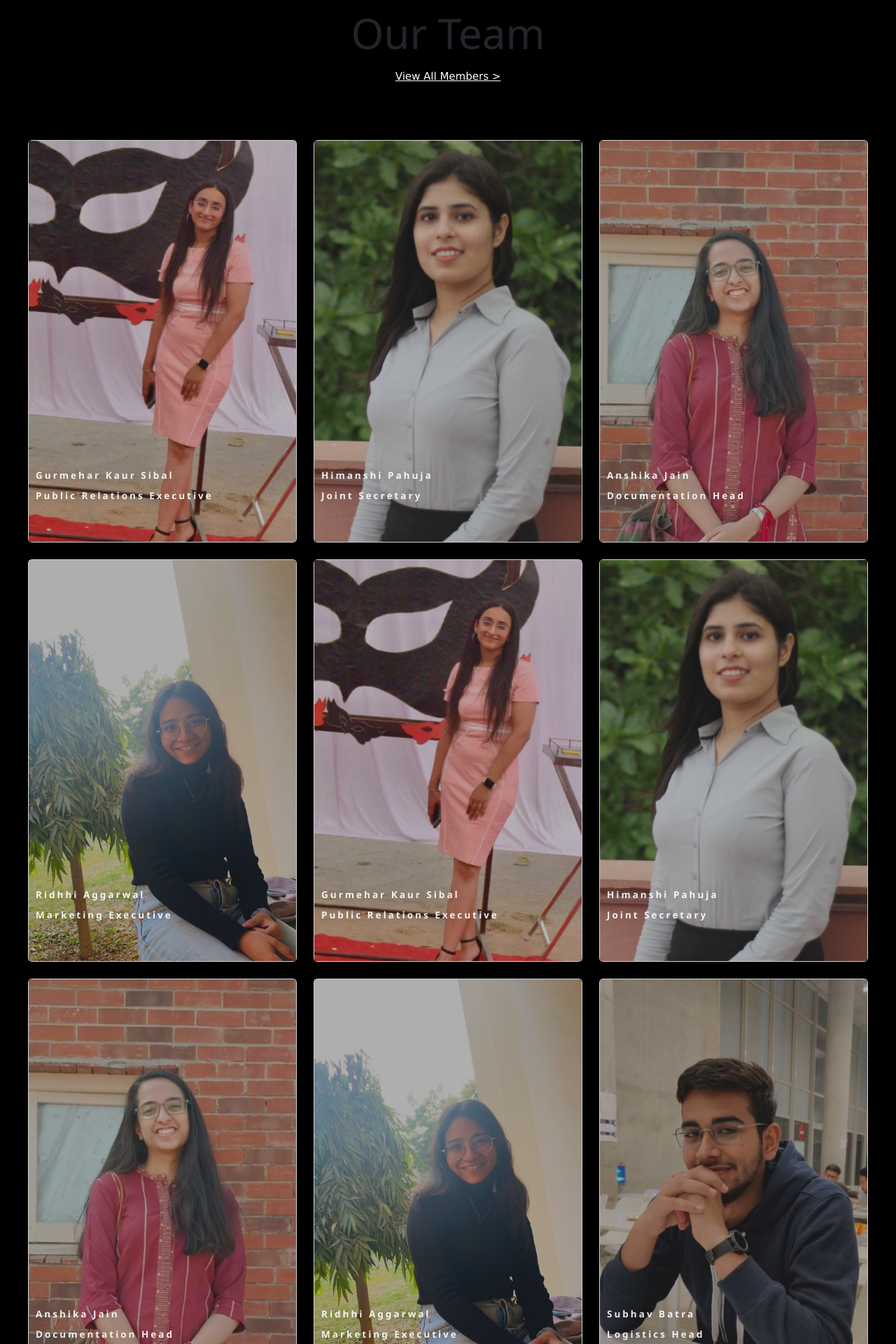
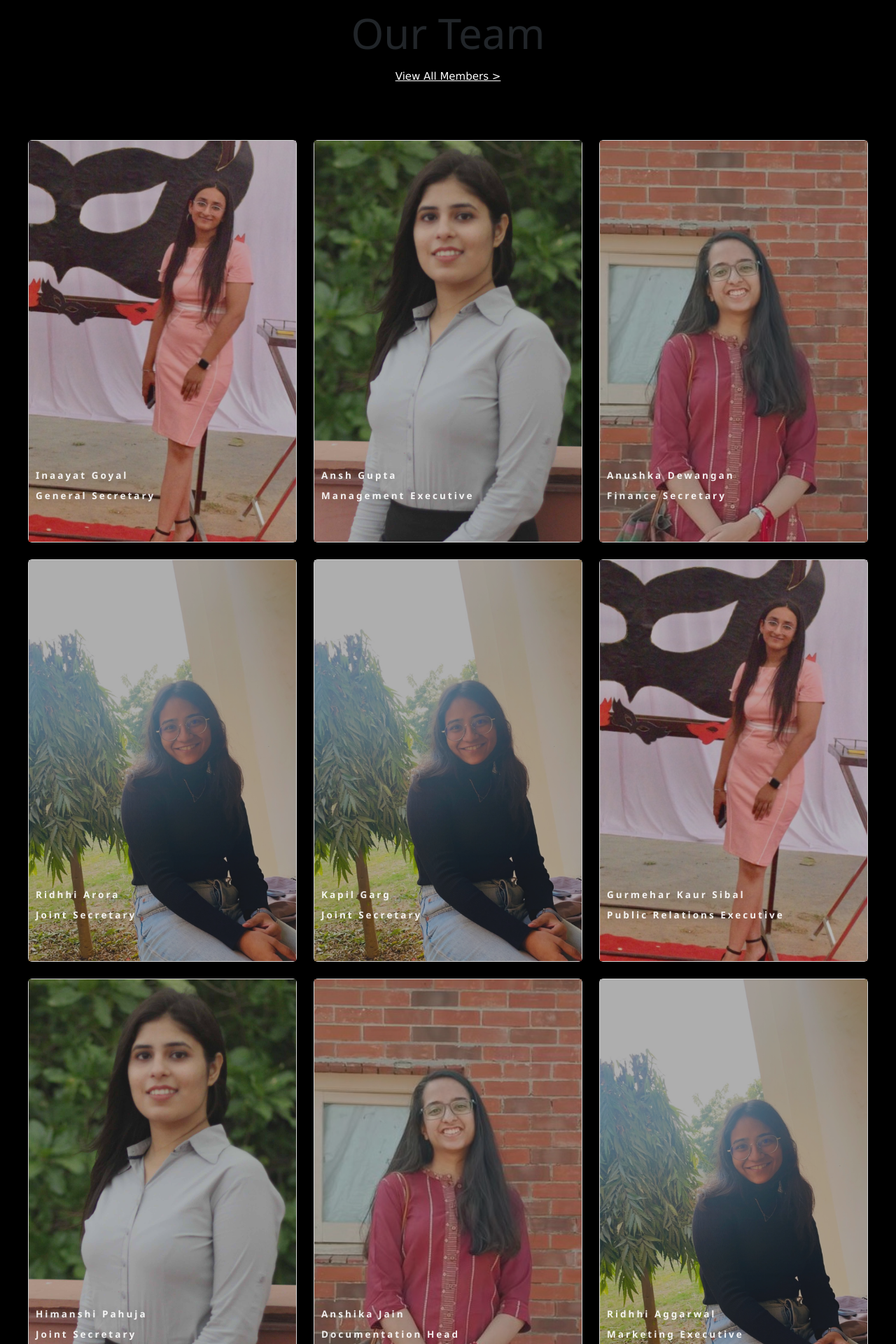
Before and after one commit to Avirat201189221/Hackonix-2022, a Django app: page /our-team in a window 1280 px wide. Shown: the part 49-1969 px from the top of the page at 70% size. Run offline with Django 4.2, Linux system fonts and the light colour scheme; some libraries are stand-ins or nearby versions.

Commit message:
add EB section

```diff
--- a/Hackonix-Website/templates/our-team.html
+++ b/Hackonix-Website/templates/our-team.html
@@ -58,8 +58,8 @@
                     class="fa fa-linkedin"></i></a>
                 <a href="https://github.com/GKSibal" style="color:white;"><i class="fa fa-github"></i></a>
               </div>
-              <h3 class="card__heading">Gurmehar Kaur Sibal</h3>
-              <h3 class="card__heading">Public Relations Executive</h3>
+              <h3 class="card__heading">Inaayat Goyal</h3>
+              <h3 class="card__heading">General Secretary</h3>
             </div>
           </div>
 
@@ -77,8 +77,8 @@
                     class="fa fa-linkedin"></i></a>
                 <a href="https://github.com/Himanshipahuja" style="color:white;"><i class="fa fa-github"></i></a>
               </div>
-              <h3 class="card__heading">Himanshi Pahuja</h3>
-              <h3 class="card__heading">Joint Secretary</h3>
+              <h3 class="card__heading">Ansh Gupta </h3>
+              <h3 class="card__heading">Management Executive</h3>
             </div>
           </div>
 
@@ -96,8 +96,8 @@
                     class="fa fa-linkedin"></i></a>
                 <a href="https://github.com/AnshikaJain2405" style="color:white;"><i class="fa fa-github"></i></a>
               </div>
-              <h3 class="card__heading">Anshika Jain</h3>
-              <h3 class="card__heading">Documentation Head</h3>
+              <h3 class="card__heading">Anushka Dewangan</h3>
+              <h3 class="card__heading">Finance Secretary</h3>
             </div>
           </div>
 
@@ -114,10 +114,31 @@
                     class="fa fa-linkedin"></i></a>
                 <a href="https://github.com/ridhhi794" style="color:white;"><i class="fa fa-github"></i></a>
               </div>
-              <h3 class="card__heading">Ridhhi Aggarwal</h3>
-              <h3 class="card__heading">Marketing Executive</h3>
+              <h3 class="card__heading">Ridhhi Arora</h3>
+              <h3 class="card__heading">Joint Secretary</h3>
             </div>
           </div>
+
+          {% comment %} Card 4 {% endcomment %}
+          <div class="card">
+            <div class="card__background"
+              style="background-image: url(https://raw.githubusercontent.com/Avirat201189221/Hackonix-2022/main/Hackonix-Website/static/images/our-team/EC_Riddhi_Aggrawal.jpeg)">
+            </div>
+            <div class="card__content">
+              {% comment %} <p class="card__category">Category</p> {% endcomment %}
+              <div class="icons" style="right:-76px">
+                <a href="https://www.instagram.com/ridhhi0794/" style="color:white;"><i class="fa fa-instagram"></i></a>
+                <a href="https://www.linkedin.com/in/ridhhi-aggarwal-07932a208" style="color:white;"><i
+                    class="fa fa-linkedin"></i></a>
+                <a href="https://github.com/ridhhi794" style="color:white;"><i class="fa fa-github"></i></a>
+              </div>
+              <h3 class="card__heading">Kapil Garg</h3>
+              <h3 class="card__heading">Joint Secretary</h3>
+            </div>
+          </div>
+
+
+          {% comment %} Exbo End {% endcomment %}
 
 
           <div class="card">
```
Also changed, not shown: 1 other file.
